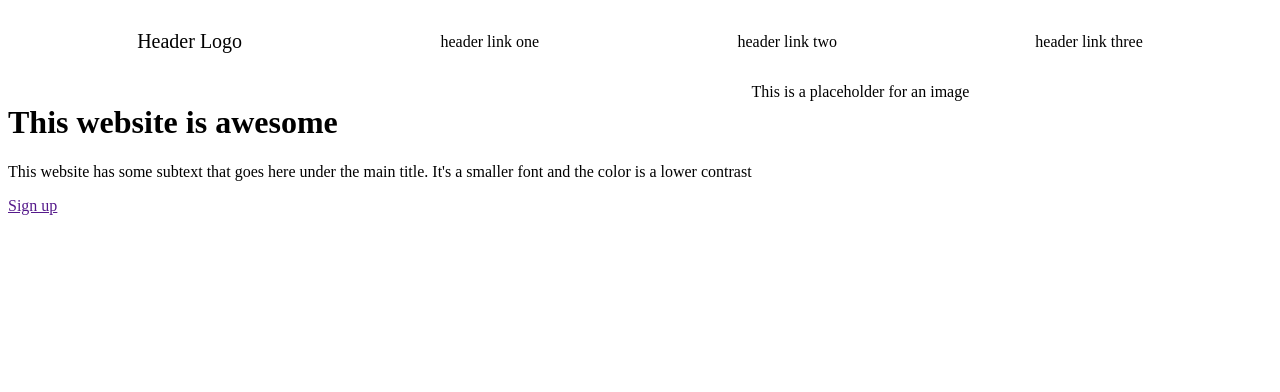
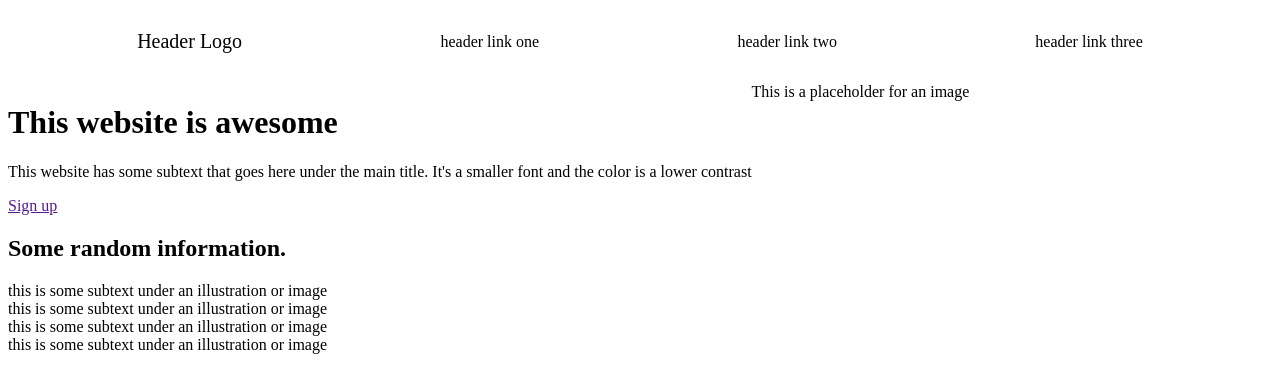
Before and after one commit to isabeltarcson/landing-page, a plain HTML site: page index.html in a window 1280 px wide. Drawn offline with Linux system fonts and the light colour scheme.

Commit message:
Adding more HTML to the site, trying to figure out flexboxes

```diff
--- a/index.html
+++ b/index.html
@@ -23,5 +23,12 @@
             <div class="boxright-content">This is a placeholder for an image</div>
         </div>
     </div>
+    <h2>Some random information.</h2>
+    <div class="box2">
+        <div class="box2-content">this is some subtext under an illustration or image</div>
+        <div class="box2-content">this is some subtext under an illustration or image</div>
+        <div class="box2-content">this is some subtext under an illustration or image</div>
+        <div class="box2-content">this is some subtext under an illustration or image</div>
+    </div>
 </body>
 </html>
```
